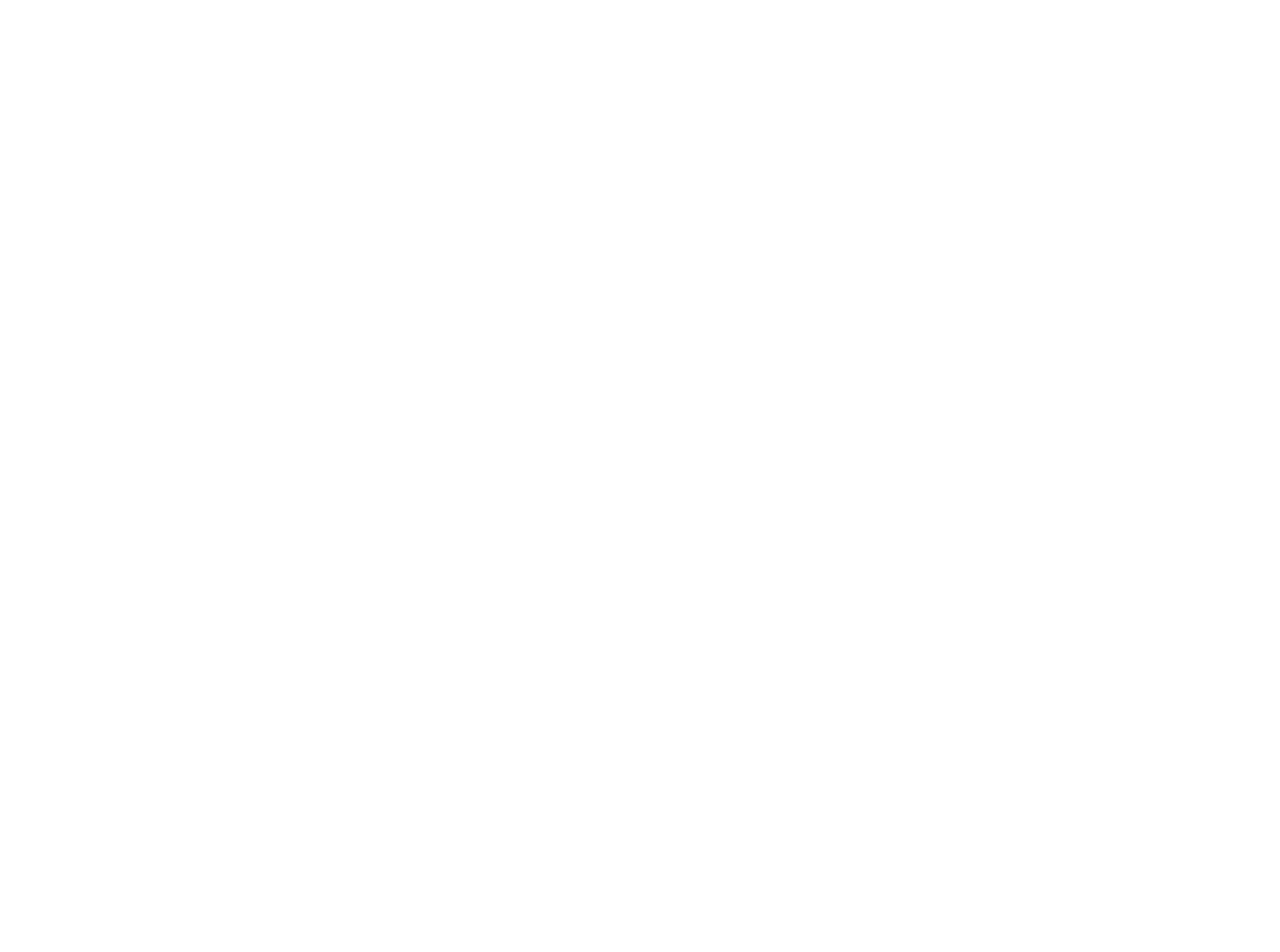
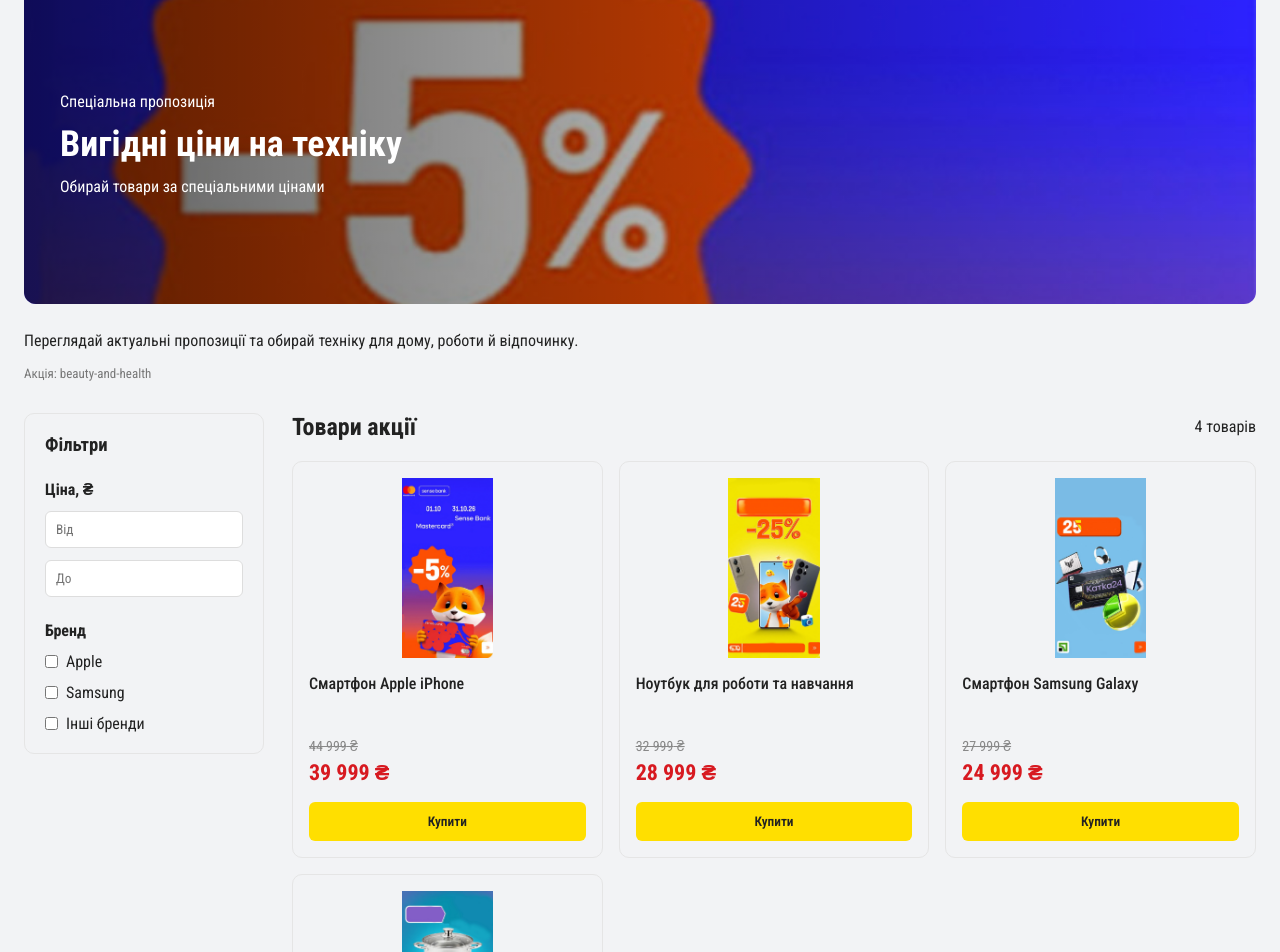
Before and after one commit to teamprojectp42-ua/foxtrot-store-frontend, a React (Vite) app: page /promotions/beauty-and-health in a window 1280 px wide. Before the commit this address had no page. Shown: the part 280-1232 px from the top of the page. Before the commit the page ends 800 px from the top, so only its background shows below. Built offline with nearby package versions, Linux system fonts and the light colour scheme.

Commit message:
Добавил страницу акций переход по банеру

```diff
--- a/src/app/ui/Router.tsx
+++ b/src/app/ui/Router.tsx
@@ -13,6 +13,7 @@
 import Product from "../../pages/product/Product";
 import Profile from "../../pages/profile/Profile";
 import Search from "../../pages/search/Search";
+import Promotion from "../../pages/promotion/Promotion";
 
 export default function Router() {
     return <BrowserRouter>
@@ -32,6 +33,7 @@
                 <Route path="home" element={<Home />} />
                <Route path="login" element={<Login />} />
                 <Route path="profile" element={<Profile />} />
+                <Route path="promotions/:slug" element={<Promotion />} />
                 <Route path="*" element={<NotFound />} />
             </Route>
         </Routes>
--- a/src/pages/home/Home.tsx
+++ b/src/pages/home/Home.tsx
@@ -1,7 +1,7 @@
 import { useContext } from 'react';
 import './ui/Home.css';
 import AppContext from '../../features/_context/AppContext';
-
+import { Link } from 'react-router-dom';
 import { Swiper, SwiperSlide } from 'swiper/react';
 import { Navigation, Autoplay } from 'swiper/modules';
 import 'swiper/css';
@@ -9,7 +9,20 @@
 
 export default function Home() {
   // Home тоже получает текущий locale
-    const {locale}= useContext(AppContext)
+  const { locale } = useContext(AppContext)
+  // Массив баннеров главной страницы.
+  // image — путь к изображению баннера.
+  // slug — уникальный адрес акции, по которому откроется её страница.
+  const banners = [
+    { image: '/images/banner1.jpg', slug: 'warmer-together' },
+    { image: '/images/banner2.jpg', slug: 'power-sources' },
+    { image: '/images/banner3.jpg', slug: 'smartphones' },
+    { image: '/images/banner4.jpg', slug: 'kitchen-appliances' },
+    { image: '/images/banner5.jpg', slug: 'home-appliances' },
+    { image: '/images/banner6.jpg', slug: 'beauty-and-health' },
+    { image: '/images/banner7.jpg', slug: 'laptops' },
+    { image: '/images/banner9.jpg', slug: 'special-offer' },
+  ];
   return (
 
     <div className="home-container">
@@ -53,15 +66,21 @@
               1200: { slidesPerView: 4.5 }, // На десктопе 4 целых и 5-й наполовину
             }}
           >
-
-                        <SwiperSlide><img src="/images/banner1.jpg" alt="1" /></SwiperSlide>
-                        <SwiperSlide><img src="/images/banner2.jpg" alt="2" /></SwiperSlide>
-                        <SwiperSlide><img src="/images/banner3.jpg" alt="3" /></SwiperSlide>
-                        <SwiperSlide><img src="/images/banner4.jpg" alt="4" /></SwiperSlide>
-                        <SwiperSlide><img src="/images/banner5.jpg" alt="5" /></SwiperSlide>
-                        <SwiperSlide><img src="/images/banner6.jpg" alt="6" /></SwiperSlide>
-                        <SwiperSlide><img src="/images/banner7.jpg" alt="7" /></SwiperSlide>
-                        <SwiperSlide><img src="/images/banner9.jpg" alt="9" /></SwiperSlide>
+            {/* Перебираем массив banners и создаём слайд для каждого баннера. */}
+            {banners.map((banner) => (
+              // Каждый слайд должен иметь уникальный key для React.
+              <SwiperSlide key={banner.slug}>
+                <Link to={`/promotions/${banner.slug}`}>
+                  {/* Отображаем изображение текущего баннера.
+                src — путь к изображению.
+                alt — текстовое описание изображения. */}
+                  <img
+                    src={banner.image}
+                    alt={banner.slug}
+                  />
+                </Link>
+              </SwiperSlide>
+            ))}
           </Swiper>
         </div>
 
--- /dev/null
+++ b/src/pages/promotion/Promotion.tsx
@@ -0,0 +1,146 @@
+import './ui/Promotion.css'
+import { useParams } from "react-router-dom";
+const products = [
+    {
+        id: 1,
+        name: "Смартфон Apple iPhone",
+        image: "/images/banner3.jpg",
+        price: 39999,
+        oldPrice: 44999,
+    },
+    {
+        id: 2,
+        name: "Ноутбук для роботи та навчання",
+        image: "/images/banner7.jpg",
+        price: 28999,
+        oldPrice: 32999,
+    },
+    {
+        id: 3,
+        name: "Смартфон Samsung Galaxy",
+        image: "/images/banner2.jpg",
+        price: 24999,
+        oldPrice: 27999,
+    },
+    {
+        id: 4,
+        name: "Техніка для дому",
+        image: "/images/banner5.jpg",
+        price: 5999,
+        oldPrice: 7499,
+    },
+];
+
+export default function Promotion() {
+    const { slug } = useParams<{ slug: string }>();
+
+    return (
+        <div className="promotion-page">
+            <div className="promotion-breadcrumbs">
+                Головна / Акції
+            </div>
+
+            <section className="promotion-header">
+                <h1>Акції та спеціальні пропозиції</h1>
+
+                <div className="promotion-banner">
+                    <img
+                        src="/images/banner3.jpg"
+                        alt="Банер акції"
+                    />
+
+                    <div className="promotion-banner-content">
+                        <span>Спеціальна пропозиція</span>
+                        <h2>Вигідні ціни на техніку</h2>
+                        <p>Обирай товари за спеціальними цінами</p>
+                    </div>
+                </div>
+
+                <p className="promotion-description">
+                    Переглядай актуальні пропозиції та обирай техніку
+                    для дому, роботи й відпочинку.
+                </p>
+
+                <p className="promotion-slug">
+                    Акція: {slug}
+                </p>
+            </section>
+
+            <section className="promotion-catalog">
+                <aside className="promotion-filters">
+                    <h3>Фільтри</h3>
+
+                    <div className="filter-group">
+                        <h4>Ціна, ₴</h4>
+                        <input
+                            type="number"
+                            placeholder="Від"
+                            aria-label="Мінімальна ціна"
+                        />
+                        <input
+                            type="number"
+                            placeholder="До"
+                            aria-label="Максимальна ціна"
+                        />
+                    </div>
+
+                    <div className="filter-group">
+                        <h4>Бренд</h4>
+
+                        <label>
+                            <input type="checkbox" />
+                            Apple
+                        </label>
+
+                        <label>
+                            <input type="checkbox" />
+                            Samsung
+                        </label>
+
+                        <label>
+                            <input type="checkbox" />
+                            Інші бренди
+                        </label>
+                    </div>
+                </aside>
+
+                <div className="promotion-products">
+                    <div className="promotion-products-header">
+                        <h2>Товари акції</h2>
+                        <span>{products.length} товарів</span>
+                    </div>
+
+                    <div className="promotion-products-grid">
+                        {products.map((product) => (
+                            <article
+                                className="promotion-product-card"
+                                key={product.id}
+                            >
+                                <img
+                                    src={product.image}
+                                    alt={product.name}
+                                />
+
+                                <h3>{product.name}</h3>
+
+                                <div className="product-prices">
+                                    <span className="product-old-price">
+                                        {product.oldPrice.toLocaleString("uk-UA")} ₴
+                                    </span>
+
+                                    <strong>
+                                        {product.price.toLocaleString("uk-UA")} ₴
+                                    </strong>
+                                </div>
+
+                                <button type="button">
+                                    Купити
+                                </button>
+                            </article>
+                        ))}
+                    </div>
+                </div>
+            </section>
+        </div>
+    );
+}
--- /dev/null
+++ b/src/pages/promotion/ui/Promotion.css
@@ -0,0 +1,218 @@
+.promotion-page {
+    max-width: 1440px;
+    margin: 0 auto;
+    padding: 24px;
+    color: #222;
+}
+
+.promotion-breadcrumbs {
+    margin-bottom: 20px;
+    color: #777;
+    font-size: 14px;
+}
+
+.promotion-header h1 {
+    margin-bottom: 24px;
+    font-size: 30px;
+}
+
+.promotion-banner {
+    position: relative;
+    overflow: hidden;
+    min-height: 280px;
+    border-radius: 12px;
+    background: #f2f2f2;
+}
+
+.promotion-banner > img {
+    display: block;
+    width: 100%;
+    height: 320px;
+    object-fit: cover;
+}
+
+.promotion-banner-content {
+    position: absolute;
+    inset: 0;
+    display: flex;
+    flex-direction: column;
+    align-items: flex-start;
+    justify-content: center;
+    padding: 36px;
+    color: white;
+    background: linear-gradient(
+        90deg,
+        rgb(0 0 0 / 65%),
+        rgb(0 0 0 / 0%)
+    );
+}
+
+.promotion-banner-content h2 {
+    max-width: 480px;
+    margin: 12px 0;
+    font-size: 36px;
+}
+
+.promotion-banner-content p {
+    font-size: 16px;
+}
+
+.promotion-description {
+    margin: 24px 0 12px;
+    line-height: 1.6;
+}
+
+.promotion-slug {
+    color: #777;
+    font-size: 13px;
+}
+
+.promotion-catalog {
+    display: grid;
+    grid-template-columns: 240px minmax(0, 1fr);
+    gap: 28px;
+    margin-top: 32px;
+}
+
+.promotion-filters {
+    padding: 20px;
+    border: 1px solid #e5e5e5;
+    border-radius: 10px;
+    align-self: start;
+}
+
+.filter-group {
+    display: flex;
+    flex-direction: column;
+    gap: 12px;
+    margin-top: 24px;
+}
+
+.filter-group input[type="number"] {
+    width: 100%;
+    min-width: 0;
+    padding: 10px;
+    border: 1px solid #ddd;
+    border-radius: 6px;
+    box-sizing: border-box;
+}
+
+.filter-group label {
+    display: flex;
+    align-items: center;
+    gap: 8px;
+}
+
+.promotion-products-header {
+    display: flex;
+    justify-content: space-between;
+    align-items: center;
+    gap: 12px;
+    margin-bottom: 20px;
+}
+
+.promotion-products-grid {
+    display: grid;
+    grid-template-columns: repeat(3, minmax(0, 1fr));
+    gap: 16px;
+}
+
+.promotion-product-card {
+    min-width: 0;
+    padding: 16px;
+    border: 1px solid #e5e5e5;
+    border-radius: 10px;
+    transition: box-shadow 0.2s ease;
+}
+
+.promotion-product-card:hover {
+    box-shadow: 0 4px 18px rgb(0 0 0 / 8%);
+}
+
+.promotion-product-card > img {
+    display: block;
+    width: 100%;
+    height: 180px;
+    object-fit: contain;
+    margin-bottom: 16px;
+}
+
+.promotion-product-card h3 {
+    min-height: 48px;
+    font-size: 16px;
+    font-weight: 500;
+}
+
+.product-prices {
+    display: flex;
+    flex-direction: column;
+    gap: 6px;
+    margin: 16px 0;
+}
+
+.product-old-price {
+    color: #888;
+    font-size: 14px;
+    text-decoration: line-through;
+}
+
+.product-prices strong {
+    color: #d71920;
+    font-size: 22px;
+}
+
+.promotion-product-card button {
+    width: 100%;
+    padding: 12px;
+    border: none;
+    border-radius: 6px;
+    background: #ffdf00;
+    color: #222;
+    font-weight: 600;
+    cursor: pointer;
+}
+
+@media (max-width: 1000px) {
+    .promotion-products-grid {
+        grid-template-columns: repeat(2, minmax(0, 1fr));
+    }
+}
+
+@media (max-width: 700px) {
+    .promotion-page {
+        padding: 16px;
+    }
+
+    .promotion-header h1 {
+        font-size: 24px;
+    }
+
+    .promotion-banner > img {
+        height: 260px;
+    }
+
+    .promotion-banner-content {
+        padding: 20px;
+    }
+
+    .promotion-banner-content h2 {
+        font-size: 26px;
+    }
+
+    .promotion-catalog {
+        grid-template-columns: 1fr;
+    }
+
+    .promotion-products-grid {
+        grid-template-columns: repeat(2, minmax(0, 1fr));
+        gap: 10px;
+    }
+
+    .promotion-product-card {
+        padding: 10px;
+    }
+
+    .promotion-product-card > img {
+        height: 130px;
+    }
+}
```
Lines whose indentation alone changed are shown as unchanged.
